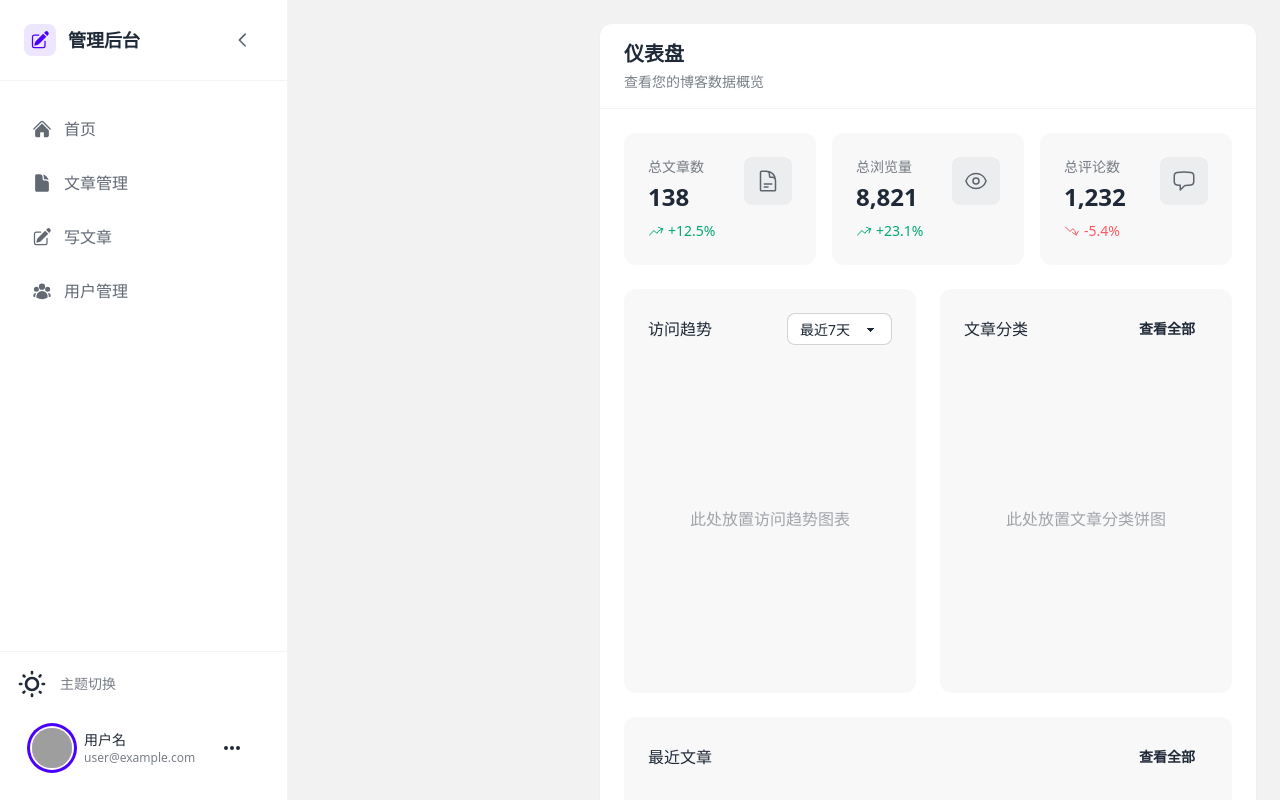
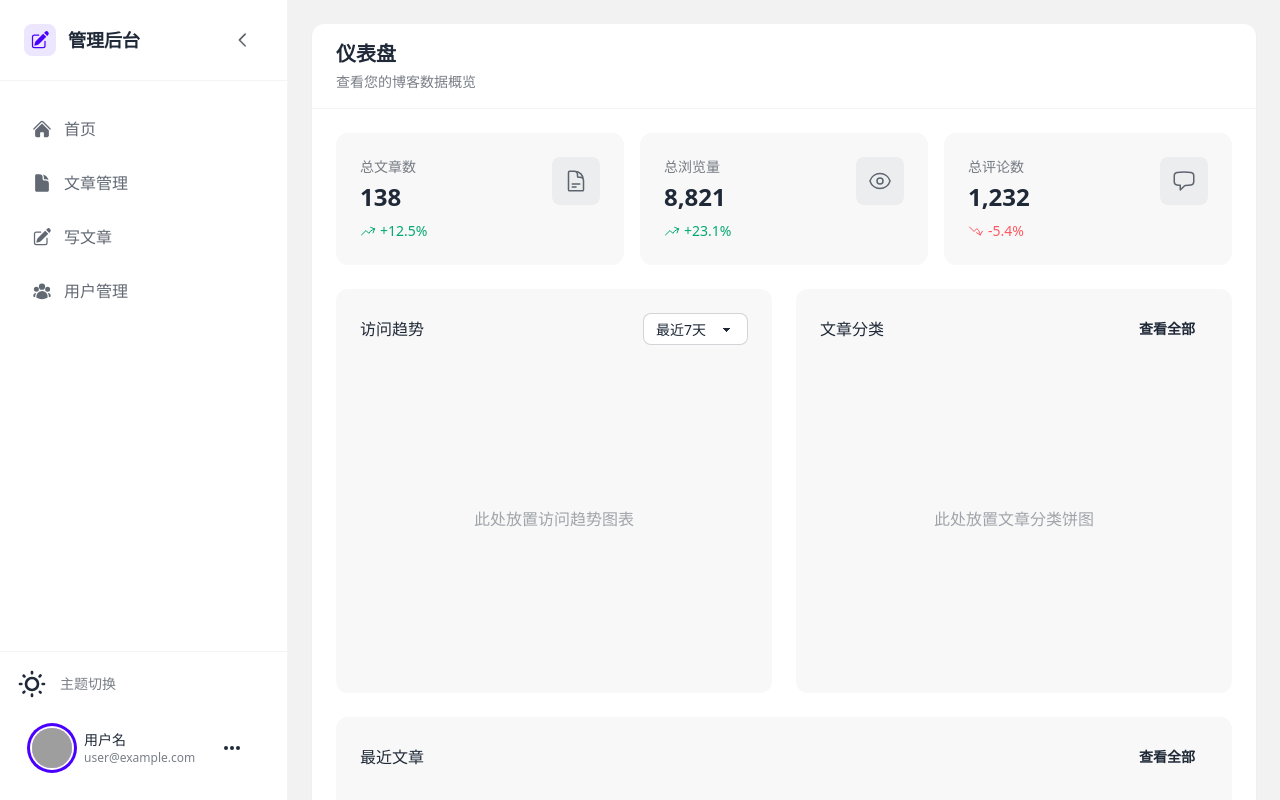
Before and after one commit to Zhiyong0105/PersonWebsite, a React (Vite) app in the folder Frontend/my-react-app/: page /admin in a window 1280 px wide. Shown: the top 800 px of the page. Built offline with nearby package versions, Linux system fonts and the light colour scheme; sample sign-in values are in the browser's storage; grey boxes are pictures that could not be loaded.

Commit message:
layout fixed

```diff
--- a/Frontend/my-react-app/src/components/ArticleEditor.jsx
+++ b/Frontend/my-react-app/src/components/ArticleEditor.jsx
@@ -7,7 +7,7 @@ export default function ArticleEditor() {
   return (
     <div className="h-full">
       {/* 顶部操作栏 */}
-      <div className="bg-base-100 rounded-xl shadow-sm h-full flex flex-col">
+      <div className="bg-base-100 rounded-xl shadow-sm h-full flex flex-col w-full">
         <div className="px-4 lg:px-6 py-4 border-b border-base-200/80 flex-shrink-0">
           <div className="flex items-center justify-between">
             <div>
@@ -26,11 +26,11 @@ export default function ArticleEditor() {
         </div>
 
         {/* 编辑器和设置区域 */}
-        <div className="flex-1 overflow-auto">
+        <div className="flex-1 h-full">
           <div className="h-full flex gap-6">
             {/* 主编辑区域 */}
-            <div className="flex-1 p-4 lg:p-6">
-              <div className="bg-base-200/50 rounded-lg">
+            <div className="flex-1 p-4 lg:p-6 ">
+              <div className="bg-base-200/50 h-full rounded-lg">
                 <Editor />
               </div>
             </div>
--- a/Frontend/my-react-app/src/components/Dashboard.jsx
+++ b/Frontend/my-react-app/src/components/Dashboard.jsx
@@ -60,7 +60,7 @@ export default function Dashboard() {
   ];
 
   return (
-    <div className="h-full">
+    <div className="h-ful w-full">
       <div className="bg-base-100 rounded-xl shadow-sm h-full flex flex-col">
         {/* 顶部标题 */}
         <div className="px-4 lg:px-6 py-4 border-b border-base-200/80">
--- a/Frontend/my-react-app/src/components/SidebarLayout.jsx
+++ b/Frontend/my-react-app/src/components/SidebarLayout.jsx
@@ -47,7 +47,7 @@ export default function SidebarLayout() {
   );
 
   return (
-    <div className="min-h-screen bg-base-200">
+    <div className="h-full bg-base-200">
       {/* 移动端顶栏 - 调整高度和固定定位 */}
       <div className="lg:hidden flex items-center h-16 px-4 border-b bg-base-100 fixed top-0 left-0 right-0 z-40">
         <button
@@ -73,7 +73,7 @@ export default function SidebarLayout() {
         </div>
       </div>
 
-      <div className="flex min-h-screen">
+      <div className="flex h-full">
         {/* 侧边栏 - 调整移动端位置 */}
         <aside className={`
           ${isSidebarCollapsed ? 'w-20' : 'w-72'}
@@ -102,7 +102,7 @@ export default function SidebarLayout() {
             </div>
 
             {/* 导航菜单 */}
-            <nav className="flex-1 overflow-y-auto px-4 py-6">
+            <nav className="flex h-full px-4 py-6">
               <div className="space-y-1.5">
                 {menuItems.map((item, index) => (
                   <Link
@@ -156,7 +156,7 @@ export default function SidebarLayout() {
         {/* 主内容区 - 添加移动端顶部间距 */}
         <main className={`
           flex-1 min-h-screen transition-all duration-300
-          ${isSidebarCollapsed ? 'lg:pl-20' : 'lg:pl-72'}
+          ${isSidebarCollapsed ? 'lg:pl-10' : 'lg:pl-15'}
           lg:pt-0 pt-16 w-full
         `}>
           <div className="h-full  lg:p-6 w-full">
```
